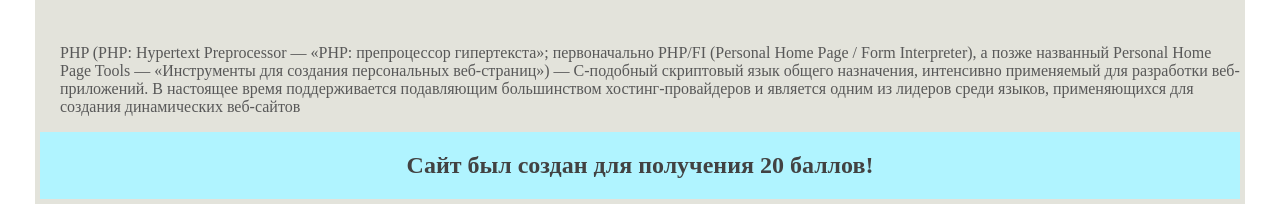
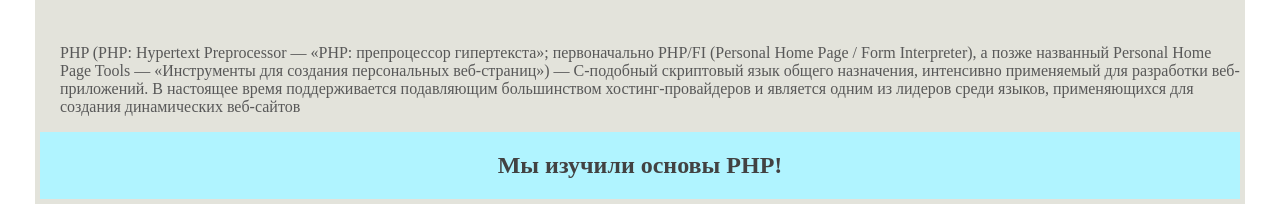
Before and after one commit to darthdem/practicePHP, a PHP site: page /main.php in a window 1280 px wide. Shown: the part 614-818 px from the top of the page. Run offline with PHP 8.4, Linux system fonts and the light colour scheme; data that the repository does not hold is empty.

Commit message:
Update footer.inc.php

```diff
--- a/footer.inc.php
+++ b/footer.inc.php
@@ -1,3 +1,3 @@
 <div class="footer">
-            <h2>Сайт был создан для получения 20 баллов!</h2>
+            <h2>Мы изучили основы PHP!</h2>
         </div>
```
